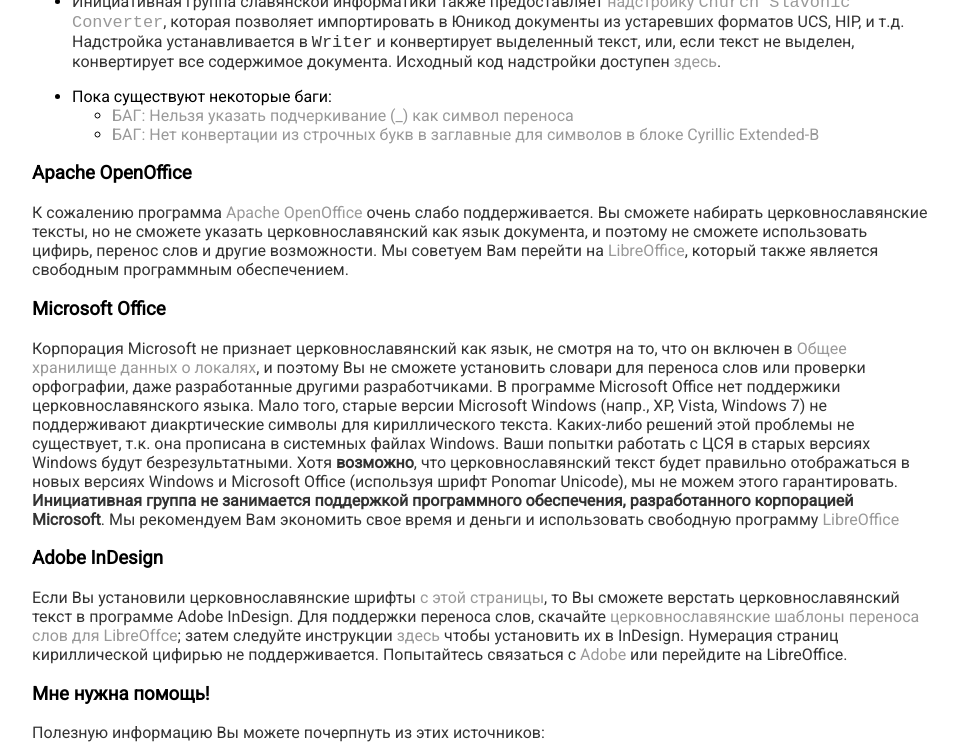
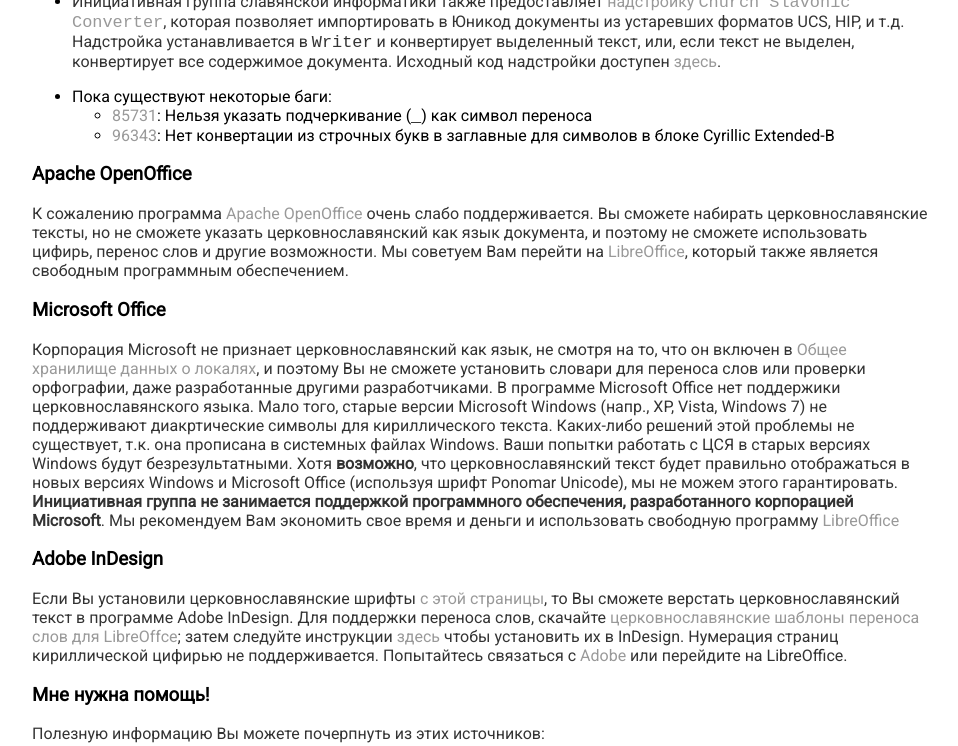
Before and after one commit to slavonic/slavonic.github.io, a Jekyll site: the page built from ru/users.md, in a window 1280 px wide and 900 px high, scrolled down 2935 px, cut to the strip 154-900 px from the top of the window. Shown: the whole strip, without its empty margins (160-1118 px from the left). Built offline with Jekyll 4.4.1, drawn with Linux system fonts in a browser that asks for light colours; our own code applies the rules of GitHub Pages for plain Markdown files.

Commit message:
Update users.md

```diff
--- a/ru/users.md
+++ b/ru/users.md
@@ -47,8 +47,9 @@
   Мы советуем посмотреть документацию [пакета Polyglossia](http://mirror.unl.edu/ctan/macros/latex/contrib/polyglossia/polyglossia.pdf)
   и [пакета `churchslavonic`](http://ctan.altspu.ru/language/churchslavonic/churchslavonic-ru.pdf).
 
-* Если Вы не знаете, как начать, смотрите <A href="" Target="_blank">
-  [примерный TeX файл](http://www.ponomar.net/files/sample.tex) и его [результат в PDF](http://www.ponomar.net/files/sample.pdf).
+* Если Вы не знаете, как начать, смотрите
+  [примерный TeX файл](http://www.ponomar.net/files/sample.tex)
+  и его [результат в PDF](http://www.ponomar.net/files/sample.pdf).
 
 ### Libre Office
 
@@ -100,8 +101,10 @@
   все содержимое документа. Исходный код надстройки доступен [здесь](https://github.com/slavonic/cuconverter-LO).
 
 * Пока существуют некоторые баги:
-   - [БАГ: Нельзя указать подчеркивание (_) как символ переноса](https://bugs.documentfoundation.org/show_bug.cgi?id=85731)
-   - [БАГ: Нет конвертации из строчных букв в заглавные для символов в блоке Cyrillic Extended-B](https://bugs.documentfoundation.org/show_bug.cgi?id=96343)
+   - [85731](https://bugs.documentfoundation.org/show_bug.cgi?id=85731): Нельзя указать
+     подчеркивание (`_`) как символ переноса
+   - [96343](https://bugs.documentfoundation.org/show_bug.cgi?id=96343): Нет конвертации из строчных букв в заглавные
+     для символов в блоке Cyrillic Extended-B
 
 ### Apache OpenOffice
 
```
